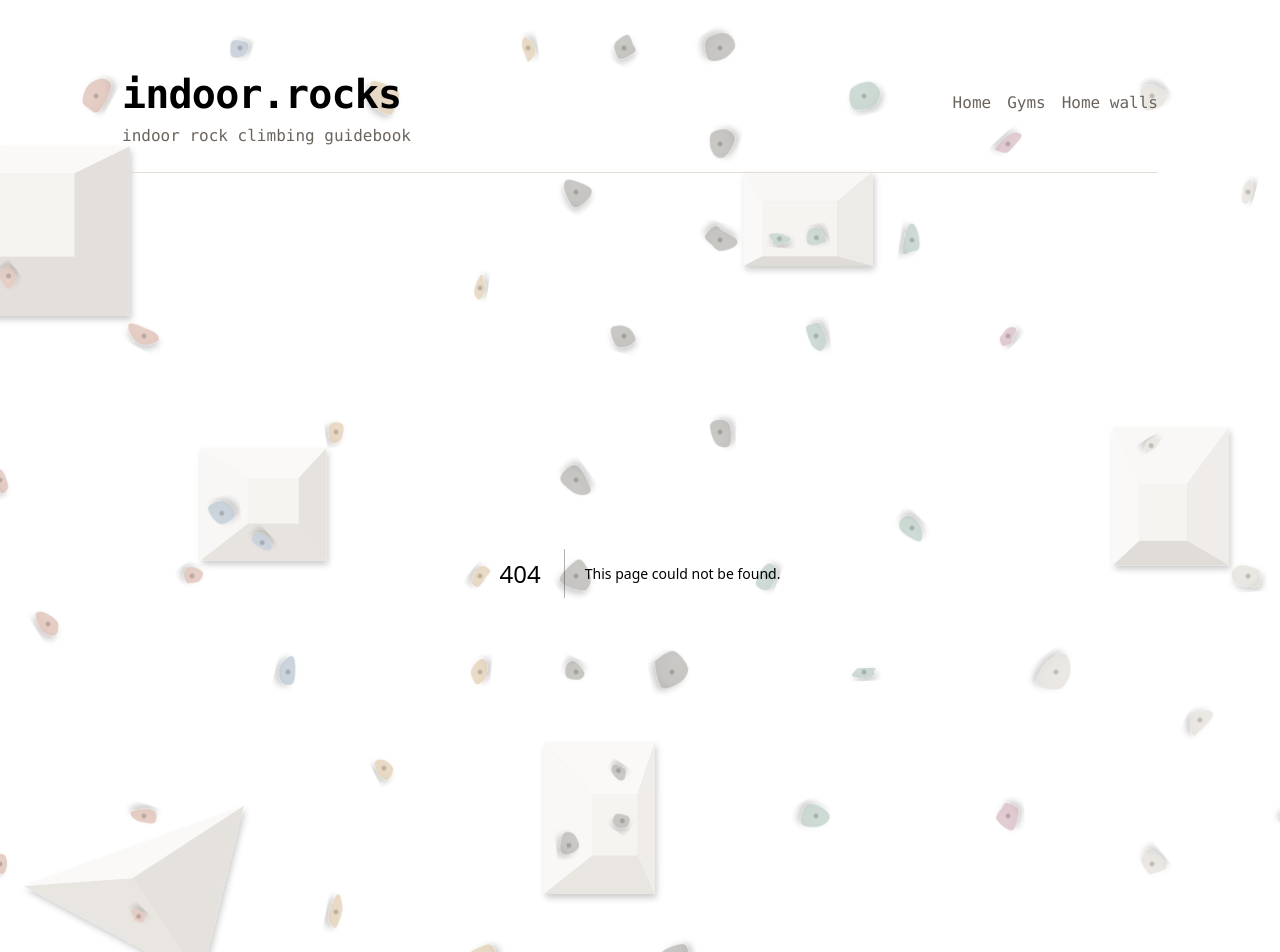
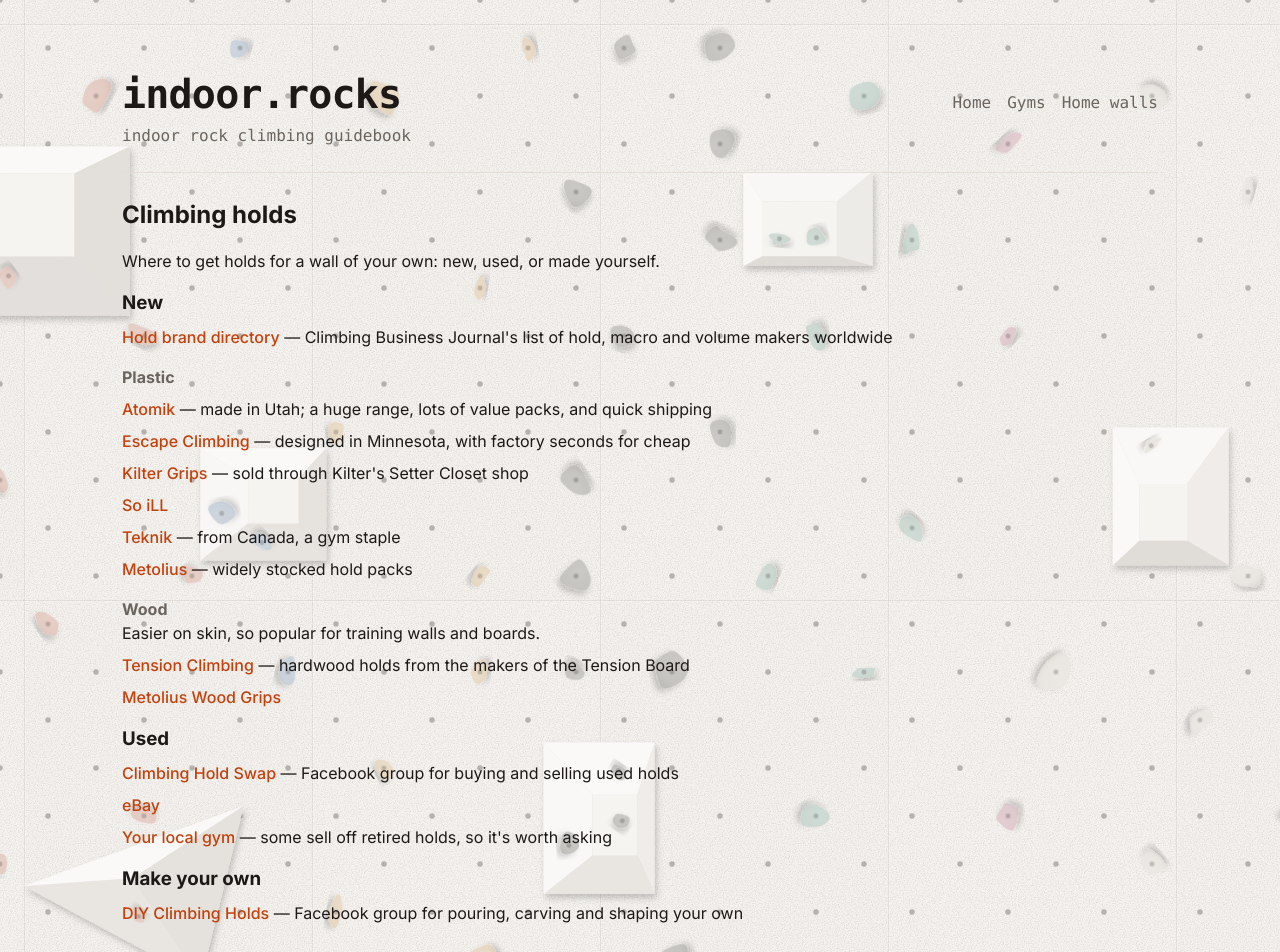
Before and after one commit to zachlysobey/indoor.rocks, a Next.js app: page /climbing-holds in a window 1280 px wide. Before the commit this address had no page. Shown: the top 952 px of the page. Built offline with nearby package versions, Linux system fonts and the light colour scheme.

Commit message:
Add climbing holds page (#91)

```diff
--- /dev/null
+++ b/src/app/climbing-holds/page.tsx
@@ -0,0 +1,92 @@
+import type { Metadata } from "next";
+import Link from "next/link";
+import styles from "../linkPage.module.css";
+
+export const metadata: Metadata = {
+  title: "Climbing Holds · indoor.rocks",
+};
+
+export default function ClimbingHoldsPage() {
+  return (
+    <main className={styles.main}>
+      <h2>Climbing holds</h2>
+      <p>Where to get holds for a wall of your own: new, used, or made yourself.</p>
+
+      <section>
+        <h3>New</h3>
+        <ul>
+          <li>
+            <a href="https://climbingbusinessjournal.com/brand-directory/climbing-holds-macros-volumes/">
+              Hold brand directory
+            </a>{" "}
+            — Climbing Business Journal&apos;s list of hold, macro and volume makers worldwide
+          </li>
+        </ul>
+
+        <h4>Plastic</h4>
+        <ul>
+          <li>
+            <a href="https://www.atomikclimbingholds.com/">Atomik</a> — made in Utah; a huge range,
+            lots of value packs, and quick shipping
+          </li>
+          <li>
+            <a href="https://www.etsy.com/shop/EscapeClimbing">Escape Climbing</a> — designed in
+            Minnesota, with factory seconds for cheap
+          </li>
+          <li>
+            <a href="https://settercloset.com/">Kilter Grips</a> — sold through Kilter&apos;s Setter
+            Closet shop
+          </li>
+          <li>
+            <a href="https://soillholds.com/">So iLL</a>
+          </li>
+          <li>
+            <a href="https://teknikhandholds.com/">Teknik</a> — from Canada, a gym staple
+          </li>
+          <li>
+            <a href="https://www.metoliusclimbing.com/">Metolius</a> — widely stocked hold packs
+          </li>
+        </ul>
+
+        <h4>Wood</h4>
+        <p>Easier on skin, so popular for training walls and boards.</p>
+        <ul>
+          <li>
+            <a href="https://www.tensionclimbing.com/">Tension Climbing</a> — hardwood holds from
+            the makers of the Tension Board
+          </li>
+          <li>
+            <a href="https://www.metoliusclimbing.com/wood_grips_hold_set.html">Metolius Wood Grips</a>
+          </li>
+        </ul>
+      </section>
+
+      <section>
+        <h3>Used</h3>
+        <ul>
+          <li>
+            <a href="https://www.facebook.com/groups/855959958217729/">Climbing Hold Swap</a> —
+            Facebook group for buying and selling used holds
+          </li>
+          <li>
+            <a href="https://www.ebay.com/b/Climbing-Holds/75204/bn_1946382">eBay</a>
+          </li>
+          <li>
+            <Link href="/climbing-gyms">Your local gym</Link> — some sell off retired holds, so
+            it&apos;s worth asking
+          </li>
+        </ul>
+      </section>
+
+      <section>
+        <h3>Make your own</h3>
+        <ul>
+          <li>
+            <a href="https://www.facebook.com/groups/306173267024741/">DIY Climbing Holds</a> —
+            Facebook group for pouring, carving and shaping your own
+          </li>
+        </ul>
+      </section>
+    </main>
+  );
+}
--- a/src/app/home-walls/page.tsx
+++ b/src/app/home-walls/page.tsx
@@ -1,4 +1,5 @@
 import type { Metadata } from "next";
+import Link from "next/link";
 import styles from "../linkPage.module.css";
 
 export const metadata: Metadata = {
@@ -10,6 +11,9 @@ export default function HomeWallsPage() {
     <main className={styles.main}>
       <h2>Home walls</h2>
       <p>Resources for building and climbing on a wall of your own.</p>
+      <p>
+        Need holds? See <Link href="/climbing-holds">where to get them</Link>.
+      </p>
 
       <section>
         <h3>Communities</h3>
--- a/src/app/page.tsx
+++ b/src/app/page.tsx
@@ -14,6 +14,9 @@ export default function Home() {
         <li>
           <Link href="/tv">Indoor climbing TV</Link> — climbing worth watching
         </li>
+        <li>
+          <Link href="/climbing-holds">Climbing holds</Link> — where to get them, new or used
+        </li>
       </ul>
     </main>
   );
--- a/src/app/sitemap.ts
+++ b/src/app/sitemap.ts
@@ -15,6 +15,7 @@ const pages = [
   gymRoutes.list(),
   "/home-walls/",
   "/tv/",
+  "/climbing-holds/",
 ];
 
 // Served as /sitemap.xml: every page, then every gym's page. Just URLs: the build can't know when a
```
Also changed, not shown: 1 other file (tests, documents, lock files or other folders).
